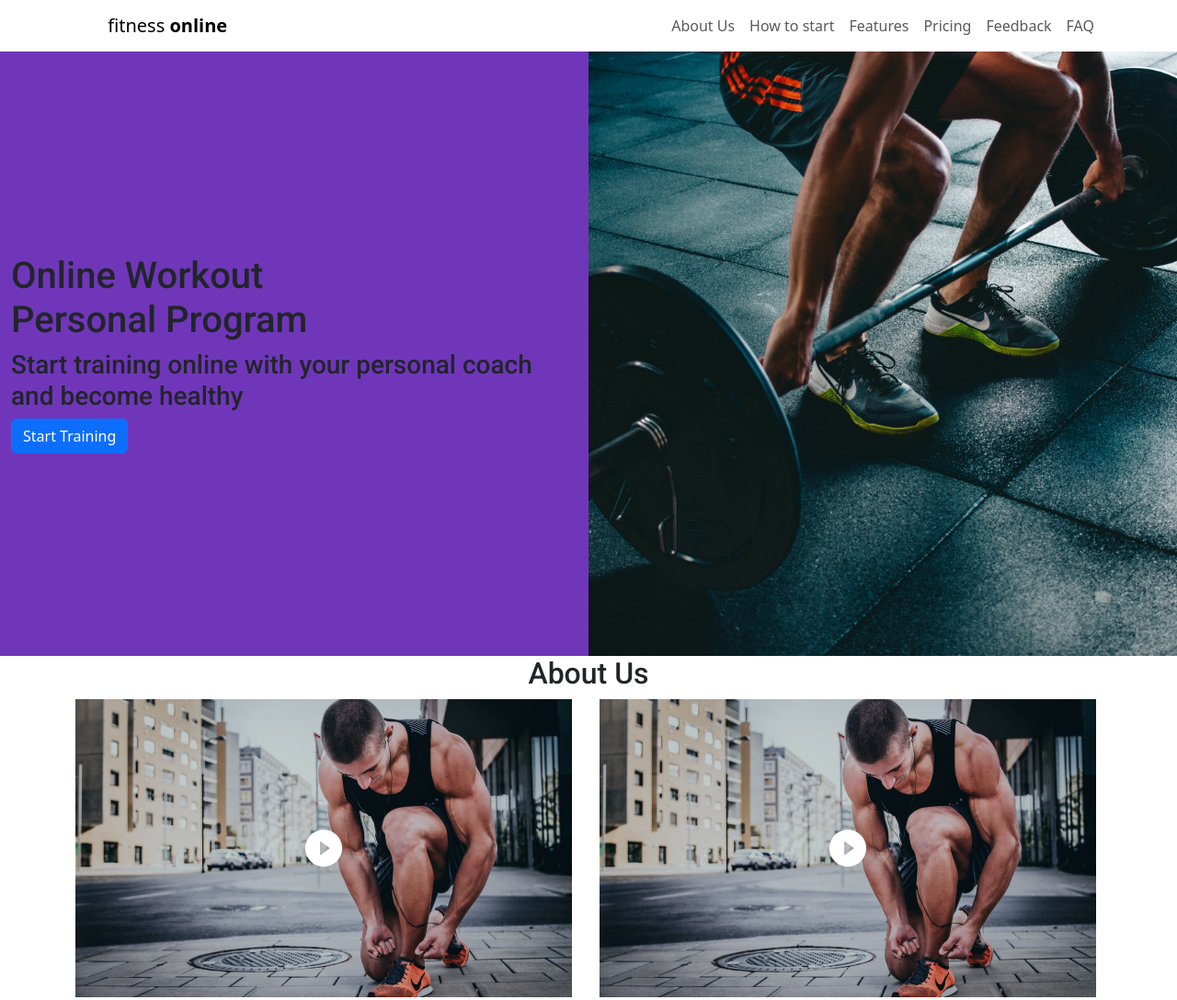
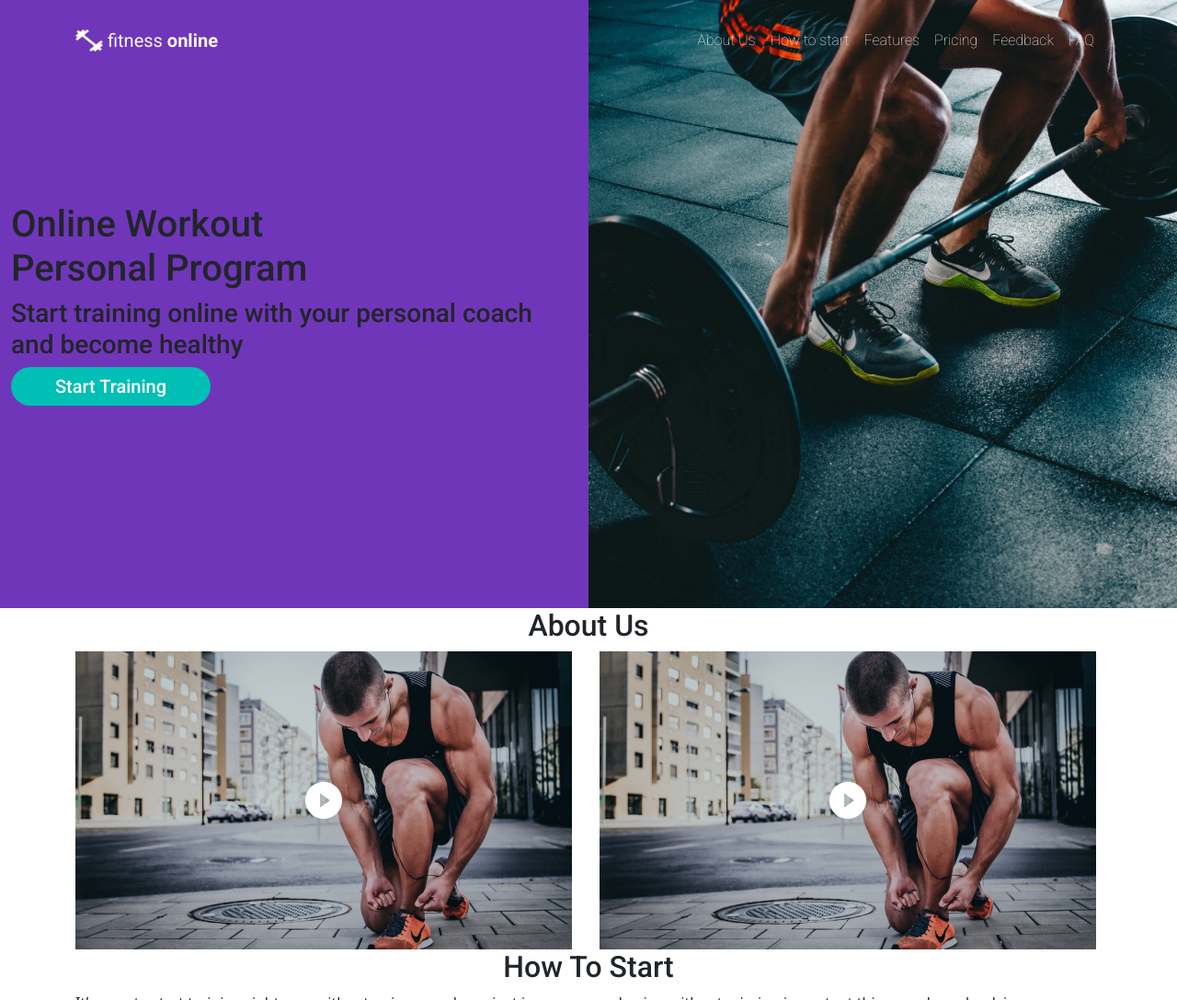
Before and after one commit to NouriHicham/EX2Bootstrap_NouriChahidHicham, a website built with Vite: page index.html in a window 1280 px wide. Shown: the top 1087 px of the page at 92% size. Built offline with nearby package versions, Linux system fonts and the light colour scheme.

Commit message:
estilo navbar terminado

```diff
--- a/index.html
+++ b/index.html
@@ -12,9 +12,9 @@
 <body>
    <!-- header -->
    <header>
-      <nav class="navbar navbar-expand-lg bg-transparent sticky-top">
+      <nav class="navbar navbar-expand-lg bg-transparent fixed-top m-3">
          <div class="container">
-            <a class="navbar-brand" href="#">
+            <a class="navbar-brand text-light" href="#">
                <img src="img/logo.png" alt="Logo" width="30" height="24" class="d-inline-block align-text-top">
                fitness <strong>online</strong>
              </a>
@@ -22,24 +22,24 @@
              <span class="navbar-toggler-icon"></span>
            </button>
            <div class="collapse navbar-collapse d-flex justify-content-end" id="navbarNav">
-             <ul class="navbar-nav">
-               <li class="nav-item">
-                 <a class="nav-link" href="#">About Us</a>
+             <ul class="navbar-nav ">
+               <li class="nav-item ">
+                 <a class="nav-link text-light" href="#">About Us</a>
                </li>
                <li class="nav-item">
-                 <a class="nav-link" href="#">How to start</a>
+                 <a class="nav-link text-light" href="#">How to start</a>
                </li>
                <li class="nav-item">
-                  <a class="nav-link" href="#">Features</a>
+                  <a class="nav-link text-light" href="#">Features</a>
                 </li>
                <li class="nav-item">
-                 <a class="nav-link" href="#">Pricing</a>
+                 <a class="nav-link text-light" href="#">Pricing</a>
                </li>
                <li class="nav-item">
-                  <a class="nav-link" href="#">Feedback</a>
+                  <a class="nav-link text-light" href="#">Feedback</a>
                 </li>
                 <li class="nav-item">
-                  <a class="nav-link" href="#">FAQ</a>
+                  <a class="nav-link text-light" href="#">FAQ</a>
                 </li>
              </ul>
            </div>
@@ -55,7 +55,7 @@
                <div class="col-6 titulo">
                   <h1>Online Workout <br>Personal Program</h1>
                   <h3>Start training online with your personal coach and become healthy</h3>
-                  <button type="button" class="btn btn-primary">Start Training</button>
+                  <button type="button" class="btn btn-primary border border-0 rounded-pill px-5">Start Training</button>
                </div>
                <div class="col" style="background-image: url(img/machote.jpg); background-position: center;background-size: cover;">
                </div>
@@ -111,7 +111,7 @@
                   <p>Train where it is convenient for you. You don’t need to go to gym anymore</p>
                </div>
             </div>
-            <button type="button" class="btn btn-primary">Start Training</button>
+            <button type="button" class="btn btn-primary border border-0 rounded-pill px-5">Start Training</button>
          </div>
       </section>
 
--- a/styles/custom.scss
+++ b/styles/custom.scss
@@ -3,9 +3,21 @@
 
 //variable que uso
 $bg-purple: #7036BA;
+$font: "Roboto", sans-serif;
 
-h1, h2, h3, h4, h5 ,h6{
-   font-family: "Roboto", sans-serif;
+h1, h2, h3, h4, h5 ,h6, li, a{
+   font-family: $font;
+}
+
+li{
+ font-weight: 200;
+}
+
+.btn-primary{
+   font-family: $font;
+   font-weight: 500;
+   font-size: 20px;
+   background-color: #00BFB4 !important;
 }
 
 section{
```
Also changed, not shown: styles/custom.css, 1 other file.
